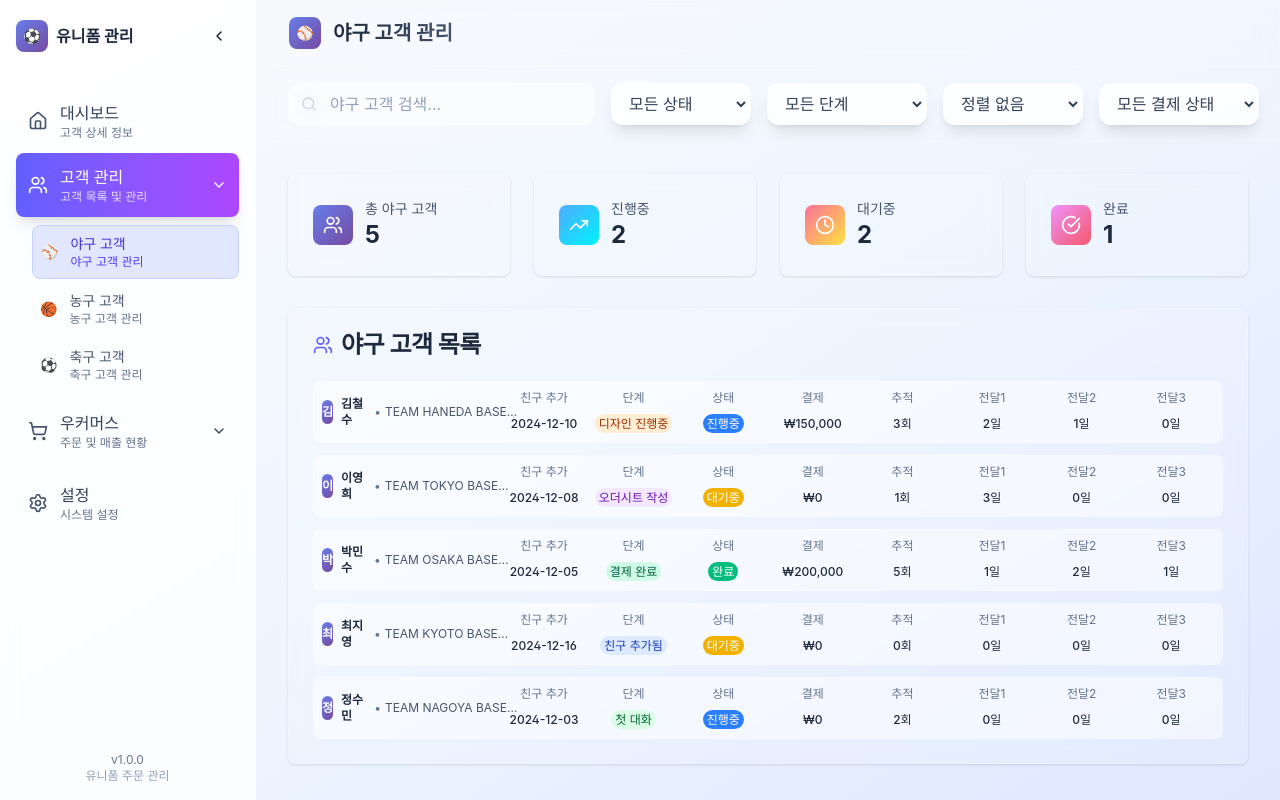
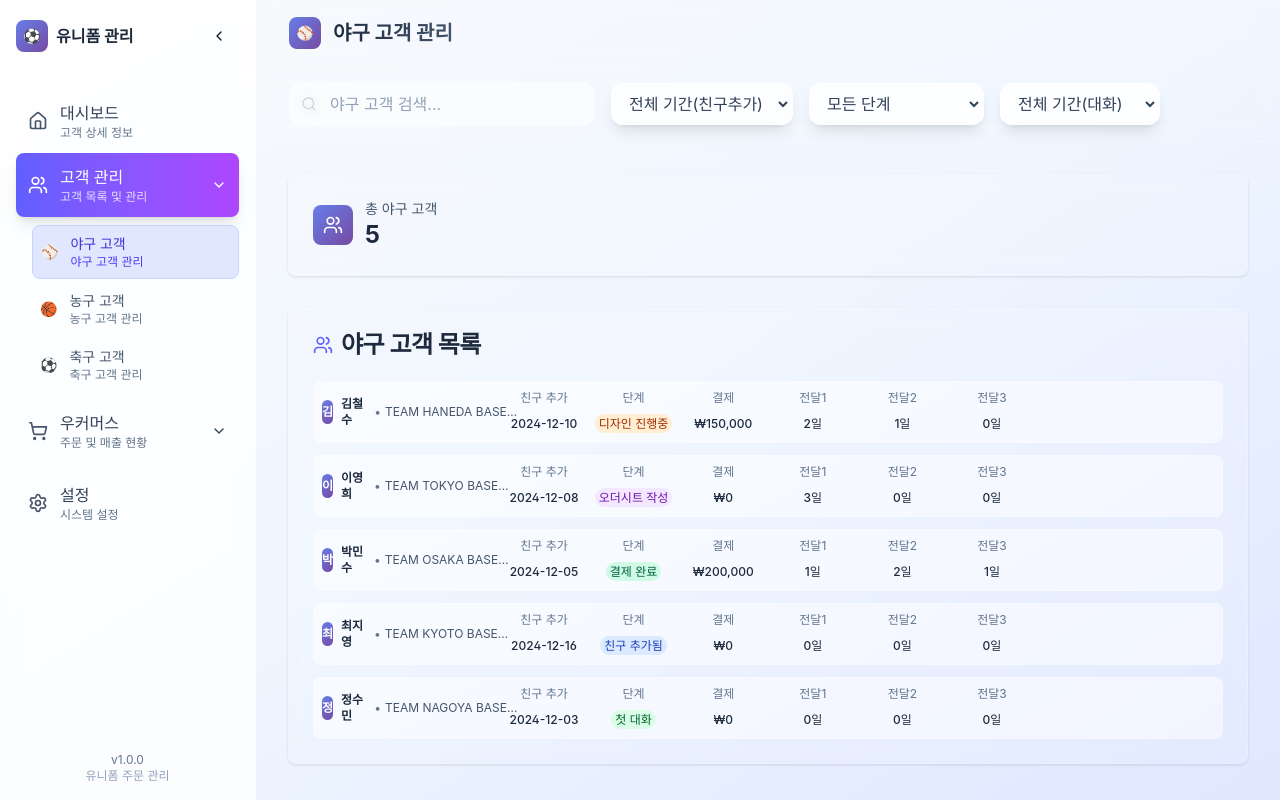
Before and after one commit to YUJINSIK-momo/KALRON_dashboard, a Next.js app: page /customers/baseball in a window 1280 px wide. Built offline with nearby package versions, Linux system fonts and the light colour scheme.

Commit message:
Update baseball customer page with enhanced filtering and UI improvements

```diff
--- a/src/app/customers/baseball/page.tsx
+++ b/src/app/customers/baseball/page.tsx
@@ -4,10 +4,7 @@ import Navigation from "@/components/Navigation"
 import { Button } from "@/components/ui/button"
 import { Card, CardContent, CardHeader, CardTitle } from "@/components/ui/card"
 import {
-    CheckCircle,
-    Clock,
   Search,
-    TrendingUp,
   Users
 } from "lucide-react"
 import { useState } from "react"
@@ -33,6 +30,10 @@ interface BaseballCustomer {
   time_to_send_first_design: number
   time_to_complete_ordersheet_after_design: number
   time_to_payment_after_ordersheet: number
+  phone_number?: string
+  email?: string
+  woocommerce_registered?: boolean
+  last_updated?: string
 }
 
 // 샘플 야구 고객 데이터
@@ -56,7 +57,11 @@ const baseballCustomers: BaseballCustomer[] = [
     friend_add_status: "친구 추가됨",
     time_to_send_first_design: 2,
     time_to_complete_ordersheet_after_design: 1,
-    time_to_payment_after_ordersheet: 0
+    time_to_payment_after_ordersheet: 0,
+    phone_number: "010-1234-5678",
+    email: "kim@example.com",
+    woocommerce_registered: true,
+    last_updated: ""
   },
   {
     id: 2,
@@ -77,7 +82,11 @@ const baseballCustomers: BaseballCustomer[] = [
     friend_add_status: "친구 추가됨",
     time_to_send_first_design: 3,
     time_to_complete_ordersheet_after_design: 0,
-    time_to_payment_after_ordersheet: 0
+    time_to_payment_after_ordersheet: 0,
+    phone_number: "010-2345-6789",
+    email: "lee@example.com",
+    woocommerce_registered: false,
+    last_updated: ""
   },
   {
     id: 3,
@@ -98,7 +107,11 @@ const baseballCustomers: BaseballCustomer[] = [
     friend_add_status: "차단됨",
     time_to_send_first_design: 1,
     time_to_complete_ordersheet_after_design: 2,
-    time_to_payment_after_ordersheet: 1
+    time_to_payment_after_ordersheet: 1,
+    phone_number: "010-3456-7890",
+    email: "park@example.com",
+    woocommerce_registered: true,
+    last_updated: ""
   },
   {
     id: 4,
@@ -158,14 +171,46 @@ const getStageColor = (stage: string) => {
   switch (stage) {
     case "친구 추가됨":
       return "bg-blue-100 text-blue-800"
+    case "첫 메시지":
+      return "bg-purple-100 text-purple-800"
     case "첫 대화":
       return "bg-green-100 text-green-800"
+    case "시안 요청 중":
+      return "bg-orange-100 text-orange-800"
+    case "시안 컨펌 중":
+      return "bg-orange-100 text-orange-800"
+    case "시안 수정 중":
+      return "bg-orange-100 text-orange-800"
     case "디자인 진행중":
       return "bg-orange-100 text-orange-800"
+    case "디자인 확정":
+      return "bg-green-100 text-green-800"
+    case "오더시트 요청":
+      return "bg-indigo-100 text-indigo-800"
     case "오더시트 작성":
       return "bg-purple-100 text-purple-800"
+    case "오더시트 작성 완료":
+      return "bg-indigo-100 text-indigo-800"
+    case "견적서 전달":
+      return "bg-yellow-100 text-yellow-800"
     case "결제 완료":
       return "bg-emerald-100 text-emerald-800"
+    case "결제 대기 중":
+      return "bg-yellow-100 text-yellow-800"
+    case "결제 실패":
+      return "bg-red-100 text-red-800"
+    case "재 구매":
+      return "bg-purple-100 text-purple-800"
+    case "샘플대여 요청":
+      return "bg-blue-100 text-blue-800"
+    case "샘플발송완료":
+      return "bg-green-100 text-green-800"
+    case "리치메뉴만 클릭":
+      return "bg-gray-100 text-gray-800"
+    case "드랍":
+      return "bg-red-100 text-red-800"
+    case "오더홀딩":
+      return "bg-yellow-100 text-yellow-800"
     default:
       return "bg-gray-100 text-gray-800"
   }
@@ -186,26 +231,31 @@ export default function BaseballCustomersPage() {
   const [selectedCustomer, setSelectedCustomer] = useState<BaseballCustomer | null>(null)
   const [showModal, setShowModal] = useState(false)
   const [searchTerm, setSearchTerm] = useState("")
-  const [statusFilter, setStatusFilter] = useState<string>("all")
   const [stageFilter, setStageFilter] = useState<string>("all")
-  const [friendDateSort, setFriendDateSort] = useState<string>("none")
-  const [paymentStatusFilter, setPaymentStatusFilter] = useState<string>("all")
+  const [monthFilter, setMonthFilter] = useState<string>("none")
+  const [lastMessageFilter, setLastMessageFilter] = useState<string>("none")
+  const [lastUpdated, setLastUpdated] = useState<string>("")
 
   const filteredCustomers = baseballCustomers.filter(customer => {
     const matchesSearch = customer.line_user_name.toLowerCase().includes(searchTerm.toLowerCase()) ||
                          customer.customer_team_name.toLowerCase().includes(searchTerm.toLowerCase())
-    const matchesStatus = statusFilter === "all" || customer.progress_status === statusFilter
     const matchesStage = stageFilter === "all" || customer.customer_journey_stage === stageFilter
-    const matchesPaymentStatus = paymentStatusFilter === "all" || customer.payment_status === paymentStatusFilter
 
-    return matchesSearch && matchesStatus && matchesStage && matchesPaymentStatus
-  }).sort((a, b) => {
-    if (friendDateSort === "asc") {
-      return new Date(a.friend_added_date).getTime() - new Date(b.friend_added_date).getTime()
-    } else if (friendDateSort === "desc") {
-      return new Date(b.friend_added_date).getTime() - new Date(a.friend_added_date).getTime()
+    let matchesMonth = true
+    if (monthFilter !== "none") {
+      const customerDate = new Date(customer.friend_added_date)
+      const customerYearMonth = `${customerDate.getFullYear()}-${String(customerDate.getMonth() + 1).padStart(2, '0')}`
+      matchesMonth = customerYearMonth === monthFilter
     }
-    return 0
+
+    let matchesLastMessage = true
+    if (lastMessageFilter !== "none") {
+      const customerDate = new Date(customer.last_message_date)
+      const customerYearMonth = `${customerDate.getFullYear()}-${String(customerDate.getMonth() + 1).padStart(2, '0')}`
+      matchesLastMessage = customerYearMonth === lastMessageFilter
+    }
+
+    return matchesSearch && matchesStage && matchesMonth && matchesLastMessage
   })
 
   const handleCustomerClick = (customer: BaseballCustomer) => {
@@ -213,11 +263,25 @@ export default function BaseballCustomersPage() {
     setShowModal(true)
   }
 
+  const handleUpdateCustomer = () => {
+    const now = new Date().toLocaleString('ko-KR', {
+      year: 'numeric',
+      month: '2-digit',
+      day: '2-digit',
+      hour: '2-digit',
+      minute: '2-digit',
+      second: '2-digit'
+    })
+    setLastUpdated(now)
+
+    // TODO: API 연동 시 여기에 실제 업데이트 로직 추가
+    console.log('고객 정보 업데이트:', selectedCustomer?.id)
+  }
+
   const clearFilters = () => {
-    setStatusFilter("all")
     setStageFilter("all")
-    setFriendDateSort("none")
-    setPaymentStatusFilter("all")
+    setMonthFilter("none")
+    setLastMessageFilter("none")
     setSearchTerm("")
   }
 
@@ -256,17 +320,37 @@ export default function BaseballCustomersPage() {
               />
             </div>
 
-            {/* Status Filter */}
+            {/* Month Filter */}
             <select
-              value={statusFilter}
-              onChange={(e) => setStatusFilter(e.target.value)}
-              className="px-3 py-2 border-2 border-white/30 rounded-xl bg-white/80 backdrop-blur-sm text-slate-700 focus:outline-none focus:ring-2 focus:ring-indigo-500/50 focus:border-indigo-500/50 transition-all duration-200 min-w-[140px] shadow-lg"
+              value={monthFilter}
+              onChange={(e) => setMonthFilter(e.target.value)}
+              className="px-3 py-2 border-2 border-white/30 rounded-xl bg-white/80 backdrop-blur-sm text-slate-700 focus:outline-none focus:ring-2 focus:ring-indigo-500/50 focus:border-indigo-500/50 transition-all duration-200 min-w-[160px] shadow-lg"
             >
-              <option value="all">모든 상태</option>
-              <option value="진행중">진행중</option>
-              <option value="대기중">대기중</option>
-              <option value="완료">완료</option>
-              <option value="취소">취소</option>
+              <option value="none">전체 기간(친구추가)</option>
+              <option value="2025-12">2025년 12월</option>
+              <option value="2025-11">2025년 11월</option>
+              <option value="2025-10">2025년 10월</option>
+              <option value="2025-09">2025년 9월</option>
+              <option value="2025-08">2025년 8월</option>
+              <option value="2025-07">2025년 7월</option>
+              <option value="2025-06">2025년 6월</option>
+              <option value="2025-05">2025년 5월</option>
+              <option value="2025-04">2025년 4월</option>
+              <option value="2025-03">2025년 3월</option>
+              <option value="2025-02">2025년 2월</option>
+              <option value="2025-01">2025년 1월</option>
+              <option value="2024-12">2024년 12월</option>
+              <option value="2024-11">2024년 11월</option>
+              <option value="2024-10">2024년 10월</option>
+              <option value="2024-09">2024년 9월</option>
+              <option value="2024-08">2024년 8월</option>
+              <option value="2024-07">2024년 7월</option>
+              <option value="2024-06">2024년 6월</option>
+              <option value="2024-05">2024년 5월</option>
+              <option value="2024-04">2024년 4월</option>
+              <option value="2024-03">2024년 3월</option>
+              <option value="2024-02">2024년 2월</option>
+              <option value="2024-01">2024년 1월</option>
             </select>
 
             {/* Stage Filter */}
@@ -277,42 +361,68 @@ export default function BaseballCustomersPage() {
             >
               <option value="all">모든 단계</option>
               <option value="친구 추가됨">친구 추가됨</option>
+              <option value="첫 메시지">첫 메시지</option>
               <option value="첫 대화">첫 대화</option>
+              <option value="시안 요청 중">시안 요청 중</option>
+              <option value="시안 컨펌 중">시안 컨펌 중</option>
+              <option value="시안 수정 중">시안 수정 중</option>
               <option value="디자인 진행중">디자인 진행중</option>
+              <option value="디자인 확정">디자인 확정</option>
+              <option value="오더시트 요청">오더시트 요청</option>
               <option value="오더시트 작성">오더시트 작성</option>
+              <option value="오더시트 작성 완료">오더시트 작성 완료</option>
+              <option value="견적서 전달">견적서 전달</option>
               <option value="결제 완료">결제 완료</option>
+              <option value="결제 대기 중">결제 대기 중</option>
+              <option value="결제 실패">결제 실패</option>
+              <option value="재 구매">재 구매</option>
+              <option value="샘플대여 요청">샘플대여 요청</option>
+              <option value="샘플발송완료">샘플발송완료</option>
+              <option value="리치메뉴만 클릭">리치메뉴만 클릭</option>
+              <option value="드랍">드랍</option>
+              <option value="오더홀딩">오더홀딩</option>
             </select>
 
-            {/* Friend Date Sort */}
+            {/* Last Message Filter */}
             <select
-              value={friendDateSort}
-              onChange={(e) => setFriendDateSort(e.target.value)}
-              className="px-3 py-2 border-2 border-white/30 rounded-xl bg-white/80 backdrop-blur-sm text-slate-700 focus:outline-none focus:ring-2 focus:ring-indigo-500/50 focus:border-indigo-500/50 transition-all duration-200 min-w-[140px] shadow-lg"
+              value={lastMessageFilter}
+              onChange={(e) => setLastMessageFilter(e.target.value)}
+              className="px-3 py-2 border-2 border-white/30 rounded-xl bg-white/80 backdrop-blur-sm text-slate-700 focus:outline-none focus:ring-2 focus:ring-indigo-500/50 focus:border-indigo-500/50 transition-all duration-200 min-w-[160px] shadow-lg"
             >
-              <option value="none">정렬 없음</option>
-              <option value="asc">오름차순</option>
-              <option value="desc">내림차순</option>
+              <option value="none">전체 기간(대화)</option>
+              <option value="2025-12">2025년 12월</option>
+              <option value="2025-11">2025년 11월</option>
+              <option value="2025-10">2025년 10월</option>
+              <option value="2025-09">2025년 9월</option>
+              <option value="2025-08">2025년 8월</option>
+              <option value="2025-07">2025년 7월</option>
+              <option value="2025-06">2025년 6월</option>
+              <option value="2025-05">2025년 5월</option>
+              <option value="2025-04">2025년 4월</option>
+              <option value="2025-03">2025년 3월</option>
+              <option value="2025-02">2025년 2월</option>
+              <option value="2025-01">2025년 1월</option>
+              <option value="2024-12">2024년 12월</option>
+              <option value="2024-11">2024년 11월</option>
+              <option value="2024-10">2024년 10월</option>
+              <option value="2024-09">2024년 9월</option>
+              <option value="2024-08">2024년 8월</option>
+              <option value="2024-07">2024년 7월</option>
+              <option value="2024-06">2024년 6월</option>
+              <option value="2024-05">2024년 5월</option>
+              <option value="2024-04">2024년 4월</option>
+              <option value="2024-03">2024년 3월</option>
+              <option value="2024-02">2024년 2월</option>
+              <option value="2024-01">2024년 1월</option>
             </select>
 
-            {/* Payment Status Filter */}
-            <select
-              value={paymentStatusFilter}
-              onChange={(e) => setPaymentStatusFilter(e.target.value)}
-              className="px-3 py-2 border-2 border-white/30 rounded-xl bg-white/80 backdrop-blur-sm text-slate-700 focus:outline-none focus:ring-2 focus:ring-indigo-500/50 focus:border-indigo-500/50 transition-all duration-200 min-w-[160px] shadow-lg"
-            >
-              <option value="all">모든 결제 상태</option>
-              <option value="결제 완료">결제 완료</option>
-              <option value="미결제">미결제</option>
-              <option value="부분 결제">부분 결제</option>
-              <option value="환불">환불</option>
-            </select>
+
 
             {/* Clear Filters */}
-            {(statusFilter !== "all" || stageFilter !== "all" || friendDateSort !== "none" || paymentStatusFilter !== "all" || searchTerm) && (
+            {(stageFilter !== "all" || monthFilter !== "none" || lastMessageFilter !== "none" || searchTerm) && (
               <Button
-                variant="ghost"
                 onClick={clearFilters}
-                className="text-slate-700 hover:text-slate-900 bg-white/80 hover:bg-white px-3 py-2 rounded-lg border-2 border-white/30 shadow-lg font-medium"
+                className="gradient-primary text-white px-3 py-2 rounded-lg shadow-lg font-medium"
               >
                 필터 초기화
               </Button>
@@ -324,7 +434,7 @@ export default function BaseballCustomersPage() {
       {/* Main Content */}
       <main className="w-4/5 mx-auto px-4 sm:px-6 lg:px-8 py-8 ml-64">
         {/* Stats */}
-        <div className="grid grid-cols-1 md:grid-cols-4 gap-6 mb-8">
+        <div className="grid grid-cols-1 md:grid-cols-1 gap-6 mb-8">
           <Card className="glass hover:shadow-xl transition-all duration-300">
             <CardContent className="p-6">
               <div className="flex items-center space-x-3">
@@ -334,54 +444,6 @@ export default function BaseballCustomersPage() {
                 <div>
                   <p className="text-sm text-slate-600">총 야구 고객</p>
                   <p className="text-2xl font-bold text-slate-800">{baseballCustomers.length}</p>
-                </div>
-              </div>
-            </CardContent>
-          </Card>
-
-          <Card className="glass hover:shadow-xl transition-all duration-300">
-            <CardContent className="p-6">
-              <div className="flex items-center space-x-3">
-                <div className="w-10 h-10 gradient-success rounded-lg flex items-center justify-center">
-                  <TrendingUp className="h-5 w-5 text-white" />
-                </div>
-                <div>
-                  <p className="text-sm text-slate-600">진행중</p>
-                  <p className="text-2xl font-bold text-slate-800">
-                    {baseballCustomers.filter(c => c.progress_status === "진행중").length}
-                  </p>
-                </div>
-              </div>
-            </CardContent>
-          </Card>
-
-          <Card className="glass hover:shadow-xl transition-all duration-300">
-            <CardContent className="p-6">
-              <div className="flex items-center space-x-3">
-                <div className="w-10 h-10 gradient-warning rounded-lg flex items-center justify-center">
-                  <Clock className="h-5 w-5 text-white" />
-                </div>
-                <div>
-                  <p className="text-sm text-slate-600">대기중</p>
-                  <p className="text-2xl font-bold text-slate-800">
-                    {baseballCustomers.filter(c => c.progress_status === "대기중").length}
-                  </p>
-                </div>
-              </div>
-            </CardContent>
-          </Card>
-
-          <Card className="glass hover:shadow-xl transition-all duration-300">
-            <CardContent className="p-6">
-              <div className="flex items-center space-x-3">
-                <div className="w-10 h-10 gradient-secondary rounded-lg flex items-center justify-center">
-                  <CheckCircle className="h-5 w-5 text-white" />
-                </div>
-                <div>
-                  <p className="text-sm text-slate-600">완료</p>
-                  <p className="text-2xl font-bold text-slate-800">
-                    {baseballCustomers.filter(c => c.progress_status === "완료").length}
-                  </p>
                 </div>
               </div>
             </CardContent>
@@ -434,27 +496,11 @@ export default function BaseballCustomersPage() {
                     </span>
                   </div>
 
-                  {/* Status */}
-                  <div className="text-center">
-                    <p className="text-xs text-slate-500 mb-1">상태</p>
-                    <span className={`text-xs px-1 py-0.5 rounded-full ${getStatusColor(customer.progress_status)} text-white`}>
-                      {customer.progress_status}
-                    </span>
-                  </div>
-
                   {/* Payment */}
                   <div className="text-center">
                     <p className="text-xs text-slate-500 mb-1">결제</p>
                     <span className="text-xs font-medium text-slate-800">
                       ₩{customer.total_payment_amount.toLocaleString()}
-                    </span>
-                  </div>
-
-                  {/* Tracking */}
-                  <div className="text-center">
-                    <p className="text-xs text-slate-500 mb-1">추적</p>
-                    <span className="text-xs font-medium text-slate-800">
-                      {customer.tracking_count}회
                     </span>
                   </div>
 
@@ -493,6 +539,13 @@ export default function BaseballCustomersPage() {
             <div className="p-6">
               <div className="flex items-center justify-between mb-6">
                 <h2 className="text-2xl font-bold text-slate-800">야구 고객 상세 정보</h2>
+                <div className="flex items-center space-x-2">
+                  <Button
+                    onClick={handleUpdateCustomer}
+                    className="gradient-primary text-white"
+                  >
+                    수정
+                  </Button>
                   <Button
                     variant="ghost"
                     size="icon"
@@ -501,6 +554,7 @@ export default function BaseballCustomersPage() {
                   >
                     <span className="text-2xl">×</span>
                   </Button>
+                </div>
               </div>
 
               <div className="grid grid-cols-1 md:grid-cols-2 gap-6">
@@ -515,6 +569,14 @@ export default function BaseballCustomersPage() {
                       <div className="flex justify-between">
                         <span className="text-sm text-slate-600">고객 유형</span>
                         <span className="text-sm font-medium text-slate-800">{selectedCustomer.customer_type}</span>
+                      </div>
+                      <div className="flex justify-between">
+                        <span className="text-sm text-slate-600">전화번호</span>
+                        <span className="text-sm font-medium text-slate-800">{selectedCustomer.phone_number || "미등록"}</span>
+                      </div>
+                      <div className="flex justify-between">
+                        <span className="text-sm text-slate-600">이메일</span>
+                        <span className="text-sm font-medium text-slate-800">{selectedCustomer.email || "미등록"}</span>
                       </div>
                     </div>
                   </div>
@@ -539,16 +601,6 @@ export default function BaseballCustomersPage() {
                         <span className={`text-xs px-2 py-1 rounded-full ${getStageColor(selectedCustomer.customer_journey_stage)}`}>
                           {selectedCustomer.customer_journey_stage}
                         </span>
-                      </div>
-                      <div className="flex justify-between">
-                        <span className="text-sm text-slate-600">상태</span>
-                        <span className={`text-xs px-2 py-1 rounded-full ${getStatusColor(selectedCustomer.progress_status)} text-white`}>
-                          {selectedCustomer.progress_status}
-                        </span>
-                      </div>
-                      <div className="flex justify-between">
-                        <span className="text-sm text-slate-600">추적 횟수</span>
-                        <span className="text-sm font-medium text-slate-800">{selectedCustomer.tracking_count}회</span>
                       </div>
                       <div className="flex justify-between">
                         <span className="text-sm text-slate-600">주문 순번</span>
@@ -604,8 +656,22 @@ export default function BaseballCustomersPage() {
                         <span className="text-sm text-slate-600">마지막 메시지</span>
                         <span className="text-sm font-medium text-slate-800">{selectedCustomer.last_message_date}</span>
                       </div>
+                      <div className="flex justify-between">
+                        <span className="text-sm text-slate-600">우커머스 등록</span>
+                        <span className={`text-xs px-2 py-1 rounded-full ${selectedCustomer.woocommerce_registered ? 'bg-green-500 text-white' : 'bg-gray-500 text-white'}`}>
+                          {selectedCustomer.woocommerce_registered ? '등록됨' : '미등록'}
+                        </span>
                       </div>
                     </div>
+                  </div>
+
+                  {lastUpdated && (
+                    <div className="p-3 bg-blue-50 rounded-lg border border-blue-200">
+                      <p className="text-sm text-blue-800">
+                        <span className="font-medium">마지막 갱신:</span> {lastUpdated}
+                      </p>
+                    </div>
+                  )}
 
                    <div>
                      <h3 className="font-semibold text-slate-800 mb-2">메모</h3>
```
Lines whose indentation alone changed are shown as unchanged.
